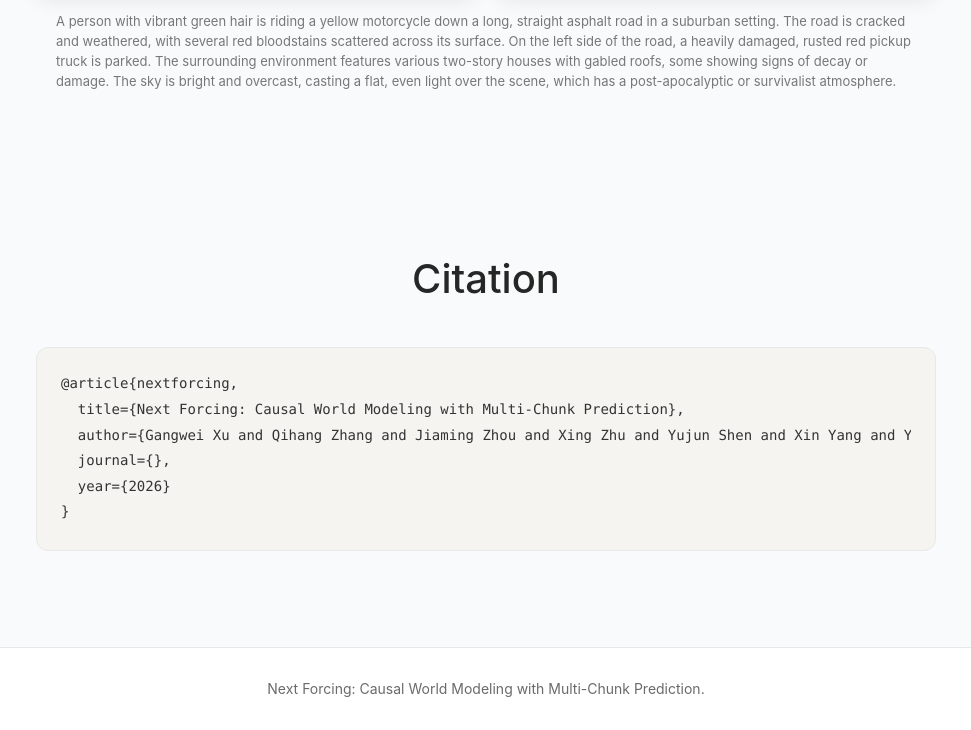
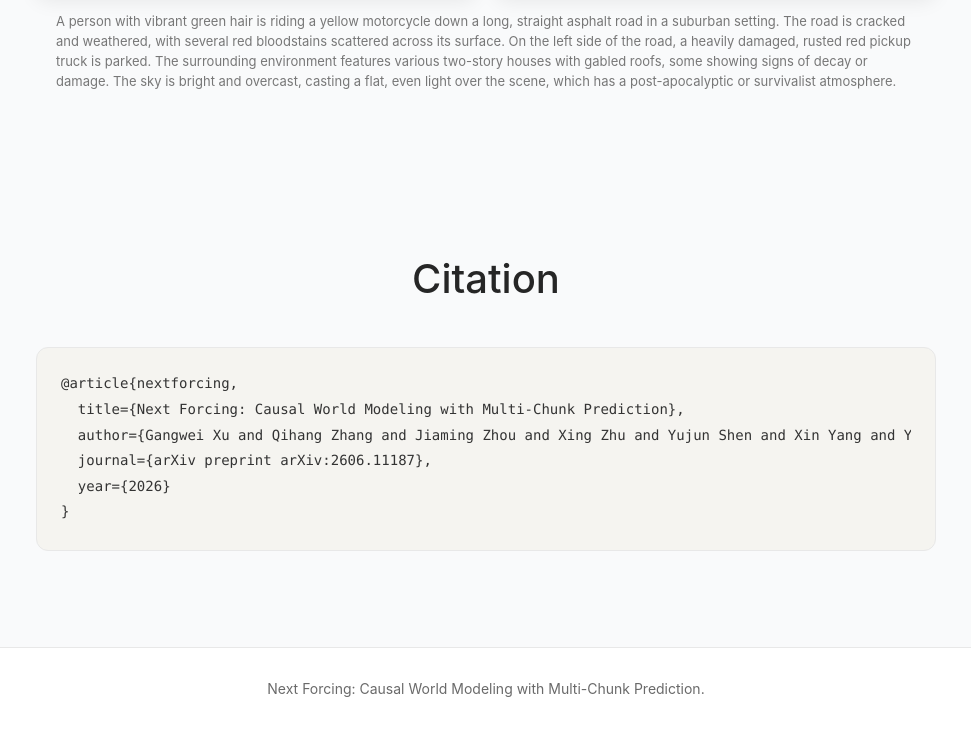
Before and after one commit to gangweix/next-forcing, a plain HTML site: page index.html in a window 1280 px wide. Shown: the part 7146-7876 px from the top of the page, without its empty margins (154-1125 px from the left). Drawn offline with Linux system fonts and the light colour scheme.

Commit message:
Update index.html

```diff
--- a/index.html
+++ b/index.html
@@ -147,7 +147,7 @@
         <pre><code>@article{nextforcing,
   title={Next Forcing: Causal World Modeling with Multi-Chunk Prediction},
   author={Gangwei Xu and Qihang Zhang and Jiaming Zhou and Xing Zhu and Yujun Shen and Xin Yang and Yinghao Xu},
-  journal={},
+  journal={arXiv preprint arXiv:2606.11187},
   year={2026}
 }</code></pre>
       </div>
```
